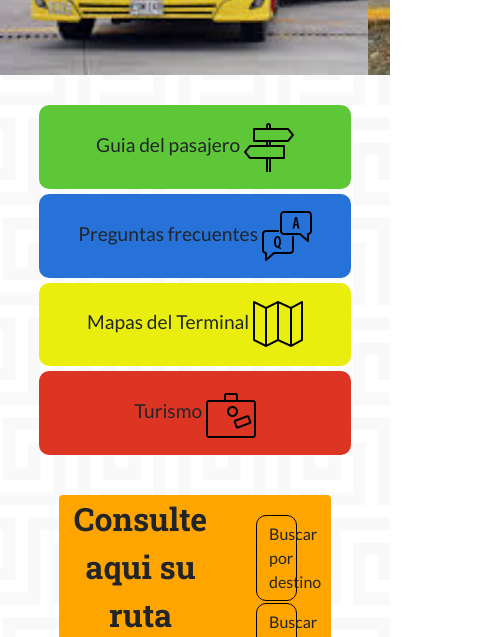
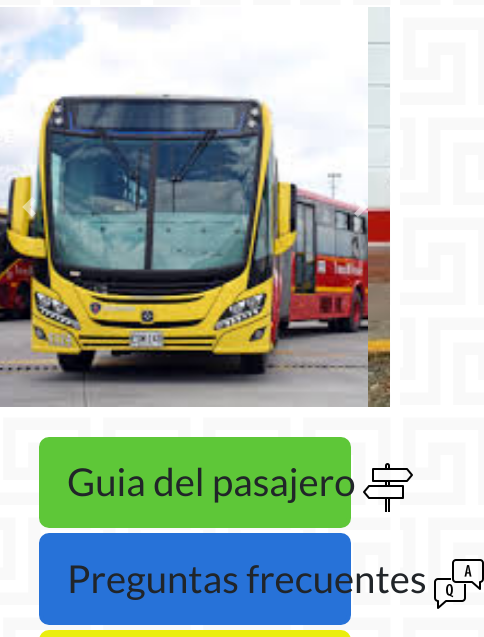
Before and after one commit to Asguerrero/bus-terminal-website, a plain HTML site: page index.html in a window 390 px wide. Shown: the part 595-1232 px from the top of the page, 484 px wide, since content can reach past the window. Drawn offline with nearby package versions, Linux system fonts and the light colour scheme; no server answers.

Commit message:
adjust for mobile devices

```diff
--- a/style.css
+++ b/style.css
@@ -323,6 +323,16 @@ padding: 10px;
 
 }
 
+@media only screen and (max-width: 1000px){
+    body{
+    	font-size: 200%;
+    }
+    .btn-search{
+    	font-size: 100%;
+    }
+
+}
+
 .border{
  border: 2.5px solid #dee2e6!important;
 }
```
